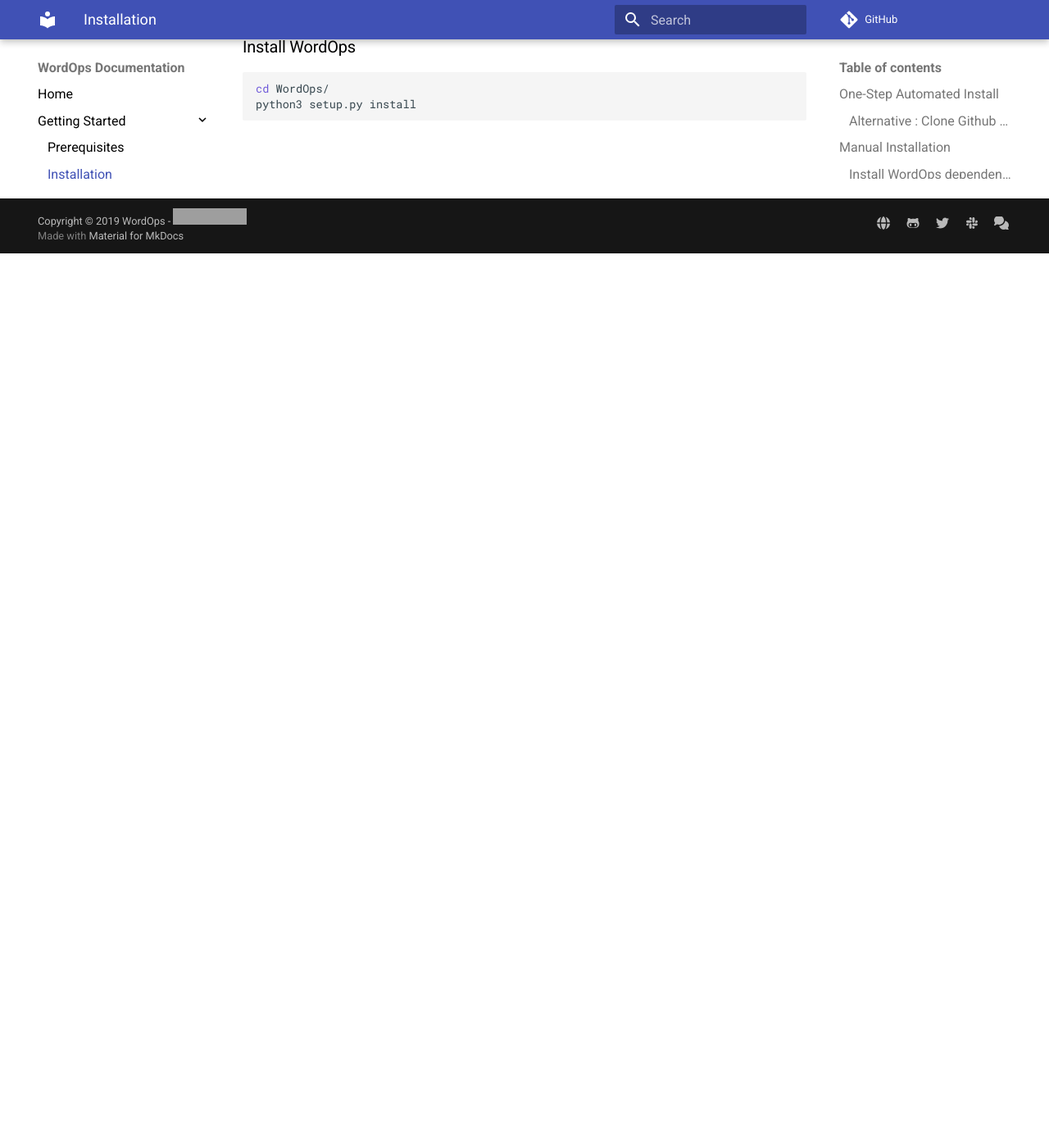
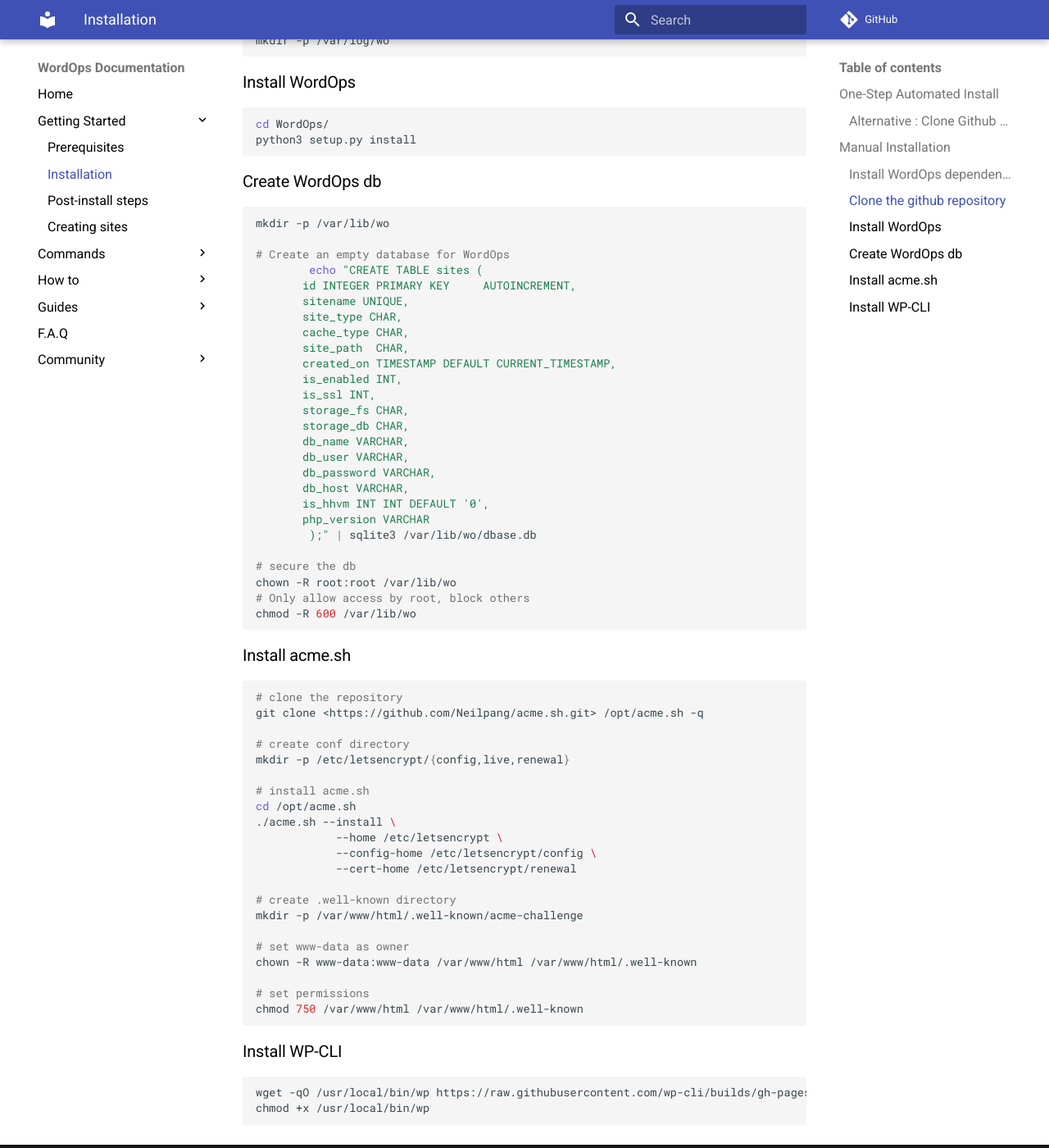
Before and after one commit to WordOps/docs.wordops.net, an MkDocs documentation site: the page built from docs/getting-started/installation-guide.md, in a window 1280 px wide and 1400 px high, scrolled down 1091 px. Shown: the whole window at 82% size. Built offline with MkDocs 1.6.1 and Material for MkDocs 9.7.7, drawn with Linux system fonts in a browser that asks for light colours; comment, search, counter and statistics services are not loaded; some of the changed text lies outside the part shown; grey boxes are pictures that could not be loaded.

````diff
--- a/docs/getting-started/installation-guide.md
+++ b/docs/getting-started/installation-guide.md
@@ -16,8 +16,7 @@ cd WordOps/
 sudo bash install
 ```
 
-!!! info "Information"
-    During the installation, you will be prompt for an username and an email address. WordOps need those informations to configure Git version control and to use it for saving server configurations. Your informations will **only be stored** in the file .gitconfig.
+!!! info "Information" During the installation, you will be prompt for an username and an email address. WordOps need those informations to configure Git version control and to use it for saving server configurations. Your informations will **only be stored** in the file .gitconfig.
 
 ## Manual Installation
 
@@ -44,9 +43,79 @@ pigz apt-transport-https gnupg2 fail2ban cron ccze rsync -y
 git clone https://github.com/WordOps/WordOps.git
 ```
 
+create log directory
+
+```bash
+mkdir -p /var/log/wo
+```
+
 ### Install WordOps
 
 ```bash
 cd WordOps/
 python3 setup.py install
 ```
+
+### Create WordOps db
+
+```bash
+mkdir -p /var/lib/wo
+
+# Create an empty database for WordOps
+        echo "CREATE TABLE sites (
+       id INTEGER PRIMARY KEY     AUTOINCREMENT,
+       sitename UNIQUE,
+       site_type CHAR,
+       cache_type CHAR,
+       site_path  CHAR,
+       created_on TIMESTAMP DEFAULT CURRENT_TIMESTAMP,
+       is_enabled INT,
+       is_ssl INT,
+       storage_fs CHAR,
+       storage_db CHAR,
+       db_name VARCHAR,
+       db_user VARCHAR,
+       db_password VARCHAR,
+       db_host VARCHAR,
+       is_hhvm INT INT DEFAULT '0',
+       php_version VARCHAR
+        );" | sqlite3 /var/lib/wo/dbase.db
+
+# secure the db
+chown -R root:root /var/lib/wo
+# Only allow access by root, block others
+chmod -R 600 /var/lib/wo
+```
+
+### Install acme.sh
+
+```bash
+# clone the repository
+git clone <https://github.com/Neilpang/acme.sh.git> /opt/acme.sh -q
+
+# create conf directory
+mkdir -p /etc/letsencrypt/{config,live,renewal}
+
+# install acme.sh
+cd /opt/acme.sh
+./acme.sh --install \
+            --home /etc/letsencrypt \
+            --config-home /etc/letsencrypt/config \
+            --cert-home /etc/letsencrypt/renewal
+
+# create .well-known directory
+mkdir -p /var/www/html/.well-known/acme-challenge
+
+# set www-data as owner
+chown -R www-data:www-data /var/www/html /var/www/html/.well-known
+
+# set permissions
+chmod 750 /var/www/html /var/www/html/.well-known
+```
+
+### Install WP-CLI
+
+```bash
+wget -qO /usr/local/bin/wp https://raw.githubusercontent.com/wp-cli/builds/gh-pages/phar/wp-cli.phar
+chmod +x /usr/local/bin/wp
+```
````
Also changed, not shown: other parts of docs/getting-started/installation-guide.md (+2 -2 lines), docs/README.md (+4 -0 lines), docs/commands/info.md (+2 -0 lines), docs/commands/site.md (+0 -1 lines), docs/getting-started/post-install-steps.md (+15 -14 lines), docs/getting-started/prerequesites.md (+7 -4 lines), docs/security/recommendations.md (added, +11 -0 lines), 1 other file.
